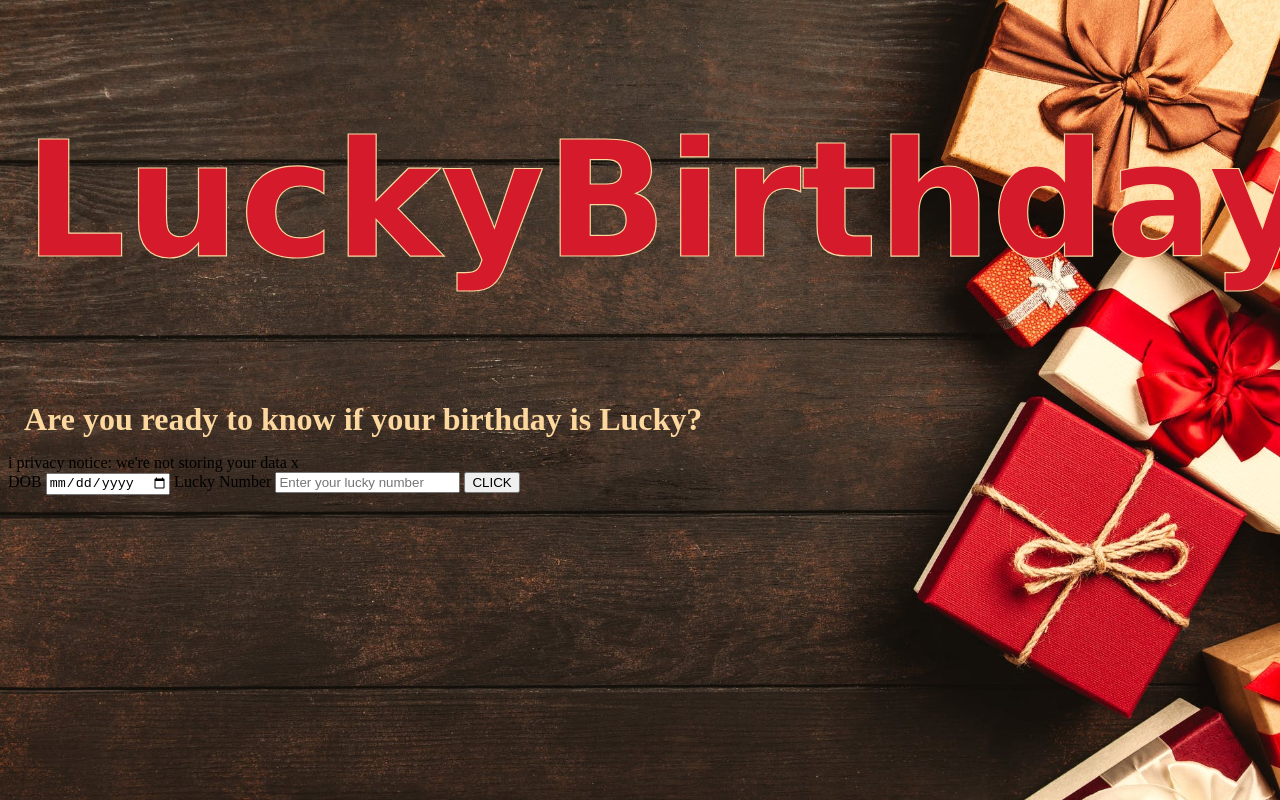
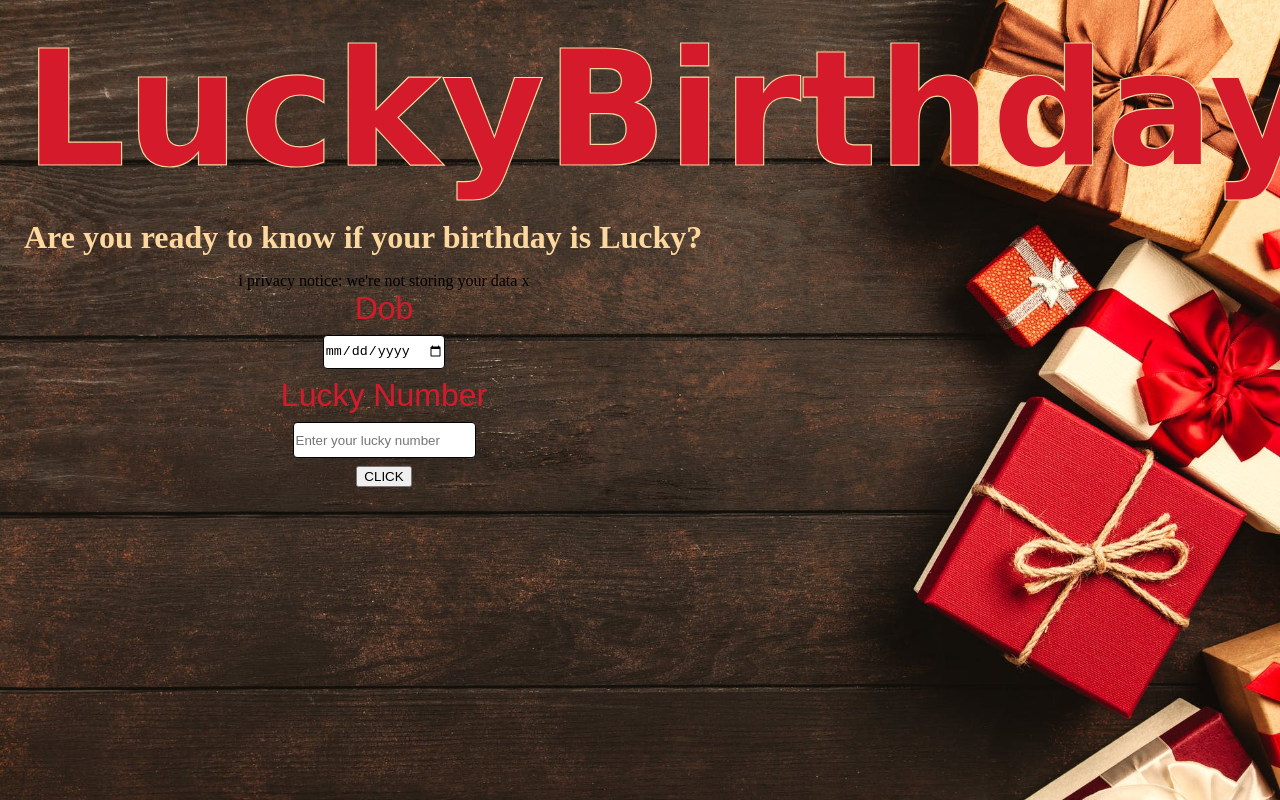
Before and after one commit to surbhi84/BdayLuck_mark11, a plain HTML site: page index.html in a window 1280 px wide. Shown: the top 800 px of the page. Drawn offline with Linux system fonts and the light colour scheme; a web font is replaced by a local one.

Commit message:
style: header,bg styled

```diff
--- a/Bluck.css
+++ b/Bluck.css
@@ -14,7 +14,33 @@ header {
   margin: 1rem;
 }
 
+h1 {
+  margin: 0;
+}
+
 .intro {
   color: #fcd89f;
   margin: 1rem;
 }
+
+label {
+  font-size: 2rem;
+  font-family: "Nunito Sans", sans-serif;
+  color: #d51b2b;
+}
+
+input {
+  height: 2rem;
+  border-radius: 4px;
+  border: 1px solid black;
+  margin: 0.5rem;
+}
+
+.main {
+  display: flex;
+  flex-direction: column;
+  align-items: center;
+  justify-items: center;
+  padding-right: 40vw;
+  text-align: center;
+}
--- a/index.html
+++ b/index.html
@@ -13,6 +13,7 @@
 
     <h1 class="intro">Are you ready to know if your birthday is Lucky?</h1>
 
+    <div class="main">
       <div id="priv">
         <span id="info"> i </span>
         <span id="pri-note"
@@ -21,7 +22,7 @@
         >
       </div>
 
-    <label for="B-date">DOB</label>
+      <label for="B-date">Dob</label>
       <input
         type="date"
         id="b-date"
@@ -39,8 +40,14 @@
 
       <button class="calc-btn">CLICK</button>
 
-    <div class="output-div"></div>
-    <img id="gif" src="/gif/milk-and-mocha-wait.gif" />
+      <div class="output-div">
+        <img
+          id="gif"
+          src="/gif/milk-and-mocha-wait.gif"
+          title="Please be patient,results are processing."
+        />
+      </div>
+    </div>
   </body>
   <script src="Bluck.js" type="text/javascript"></script>
 </html>
```
Lines whose indentation alone changed are shown as unchanged.
